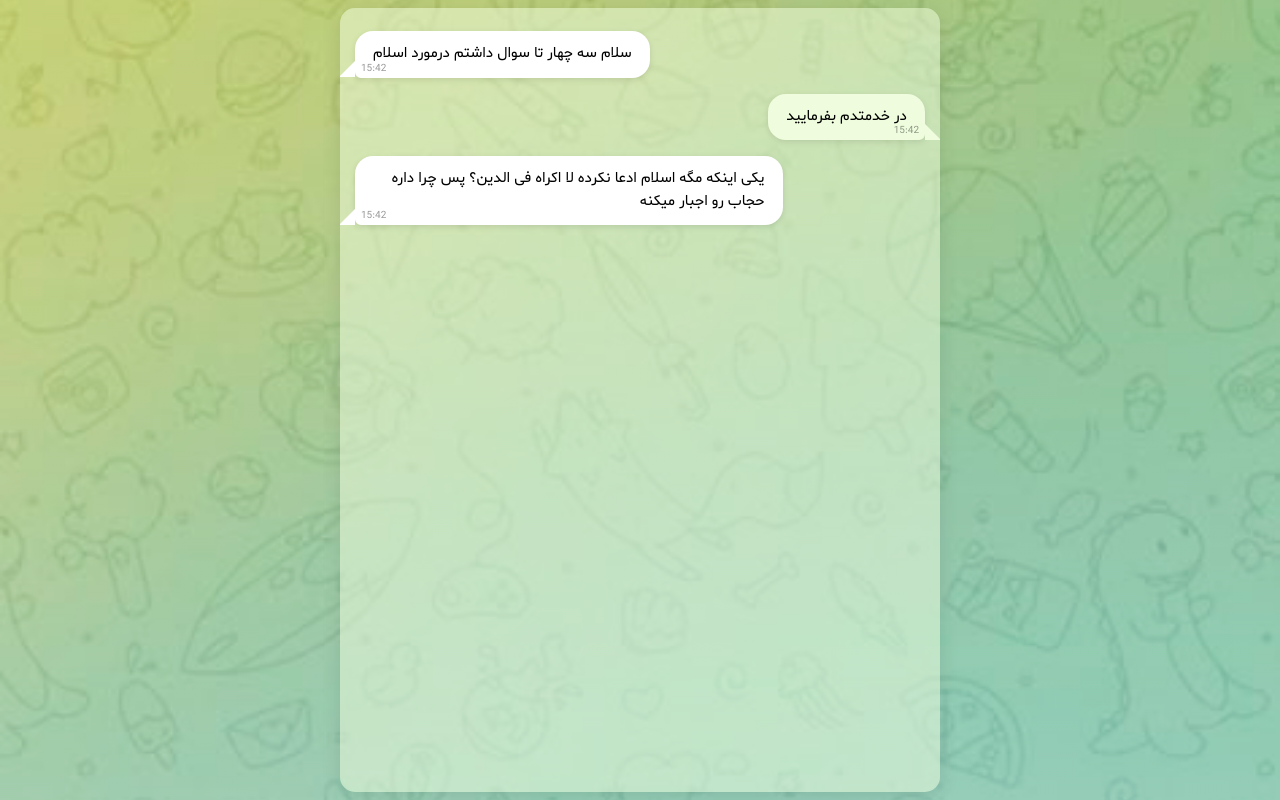
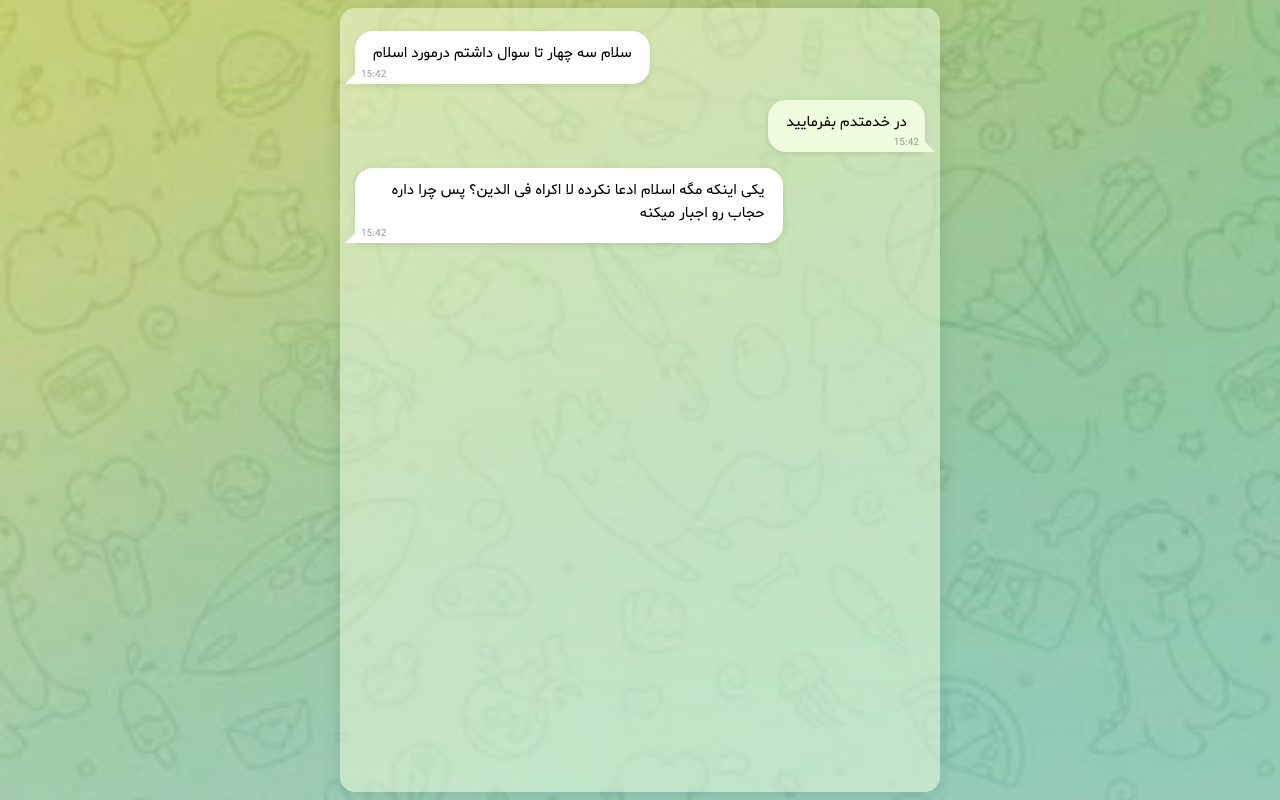
Before and after one commit to Mohammadiko33/Questions-islam2, a plain HTML site: page islam-is-reqire/response.html in a window 1280 px wide. Drawn offline with Linux system fonts and the light colour scheme.

Commit message:
fix message bug

```diff
--- a/base/chats/chat.css
+++ b/base/chats/chat.css
@@ -72,7 +72,7 @@ body {
 
 .message {
   max-width: 75%;
-  padding: 12px 18px;
+  padding: 12px 18px 18px 18px;
   margin: 8px 0;
   border-radius: 18px;
   line-height: 1.5;
@@ -110,7 +110,7 @@ body {
 /* نوک حباب من */
 .me::after {
   bottom: 0;
-  right: -16px;
+  right: -10px;
   border-left: 16px solid #effdde;
 }
 
@@ -126,14 +126,9 @@ body {
 
 /* نوک حباب دیگر */
 .other::after {
-  content: "";
-  position: absolute;
-  bottom: 0.5px;
-  left: -16px;
-  width: 6px;
-  height: 0px;
+  bottom: 0px;
+  left: -10px;
   border-right: 16px solid #ffffff;
-  border-top: 16px solid transparent;
 }
 
 /* timestamp کم‌جا */
--- a/islam-is-reqire/response.html
+++ b/islam-is-reqire/response.html
@@ -1,12 +1,10 @@
 <!DOCTYPE html>
 <html lang="fa">
-
 <head>
     <meta charset="UTF-8">
     <title>چت با ملحد</title>
     <link rel="stylesheet" href="../base/chats/chat.css">
 </head>
-
 <body>
     <div class="chat-container" id="chat"></div>
     <audio id="sendSound" src="../base/chats/public/get.wav" controls style="display:none;"></audio>
@@ -22,7 +20,7 @@
             {
                 sender: "me",
                 text: "در خدمتدم بفرمایید ",
-                readTime: 1800
+                readTime: 1500
             },
             {
                 sender: "other",
@@ -30,7 +28,7 @@
                 یکی اینکه مگه اسلام ادعا نکرده لا اکراه فی الدین؟
                 پس چرا داره حجاب رو اجبار میکنه
                 `,
-                readTime: 2500
+                readTime: 3000
             },
             {
                 sender: "me",
@@ -41,7 +39,7 @@
 «لا اکراه فی الدین» هم دقیقاً یعنی زور نمی‌شه کسی رو مسلمون کرد.
 پس اجبار بیرونی هیچ منطقی نداره.
   `,
-                readTime: 7000
+                readTime: 8000
             },
             {
                 sender: "other",
@@ -50,24 +48,27 @@
 
  چرا گفته همسران؟ این ینی نه تنها خود پیامبر چند همسر داشته بلکه تو قران داره تبلیغ این کار رو هم میکنه
                 `,
-                readTime: 2000
+                readTime: 3000
             },
-            {
-                sender: "me",
-                text: `
-ببین، در واقع هدف اصلی دین اینه که مردها و زن‌ها هر دو به حد ممکن رفتار خودشونو کنترل کنن.
-اینکه آیات بیشتر به زن‌ها اشاره کرده، دلیلش اینه که شرایط اون زمان و جامعه، دسترسی مردها به هر چیزی محدود بود ولی زنان بیرون از خونه هم حضور داشتن.
-یعنی دستور به زن‌ها بیشتر دیده میشه چون مستقیماً تأثیرش رو روی جامعه میذاشت.
+{
+    sender: "me",
+    text: `
+ وقتی قرآن میگه «همسران»، منظورش این نیست که می‌خواد چندهمسری رو تبلیغ کنه. پیامبر یه آدم معمولی نبود، مسئولیت‌های اجتماعی و حمایتی داشت. اون زمان کاملاً عادی بود که مردا چند همسر داشته باشن، مخصوصاً برای اینکه زنای بی‌سرپرست و بیوه‌ها سرپناه داشته باشن. حتی خیلی از بزرگان و سردارها هم همین کارو می‌کردن.
+
+پس این کار پیامبر هم یه جور وظیفه اجتماعی بود، نه اینکه بخواد خوش‌گذرونی کنه.
 `,
-                readTime: 5000
-            },
+    readTime: 9000
+}
+
+
+            ,
             {
                 sender: "other",
                 text: `
                     سه
 اینکه چرا به جای اینکه تلاش کنه مردا رو از چشم چرونی دور کنه داره زنا رو وادار میکنه که خودشونو بپوشونن؟ مگه این کارا مشکل مردا نیست؟
                 `,
-                readTime: 2000
+                readTime: 5000
             },
             {
                 sender: "me",
@@ -75,7 +76,7 @@
 در مورد چشم‌چرونی هم همینه؛ یعنی دین میگه همه باید مواظب نگاه خودشون باشن.
 آیات به زنان تاکید بیشتری کردن چون لباس و پوشش مستقیم روی جلوگیری از تحریک مردها تأثیر داشت، اما این اصلاً یعنی مردها بی‌تقصیر هستن؛ خودشون هم مسئولیت دارن.
 `,
-                readTime: 5000
+                readTime: 8000
             },
             {
                 sender: "other",
@@ -89,7 +90,7 @@
 
 مثل این میمونه به جای اینکه پلیس دزد هارو پیدا کنه بیوفته دنبال خونه هایی که قفل ندارن اونارو جریمه کنه
                 `,
-                readTime: 1500
+                readTime: 10000
             },
             {
                 sender: "me",
@@ -98,7 +99,7 @@
 دین هم اول مردها رو مسؤول میدونه ولی برای زن‌ها هم توصیه‌هایی گذاشته که جامعه امن‌تر باشه.
 پس منطقی و عادلانه‌ست، حتی اگه ظاهراً تمرکز روی زن‌ها بیشتر باشه.
 `,
-                readTime: 5000
+                readTime: 8000
             },
             {
                 sender: "other",
@@ -115,5 +116,4 @@
         initChat(messagesProject1);
     </script>
 </body>
-
 </html>
```
